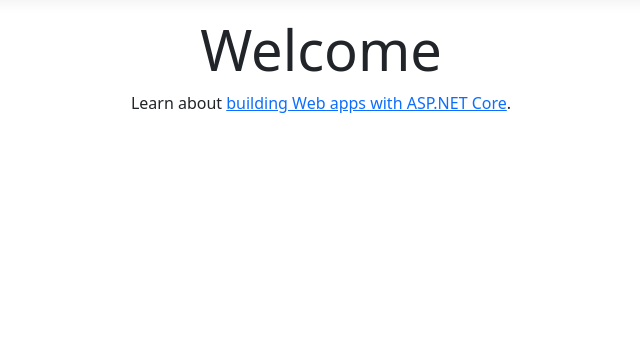
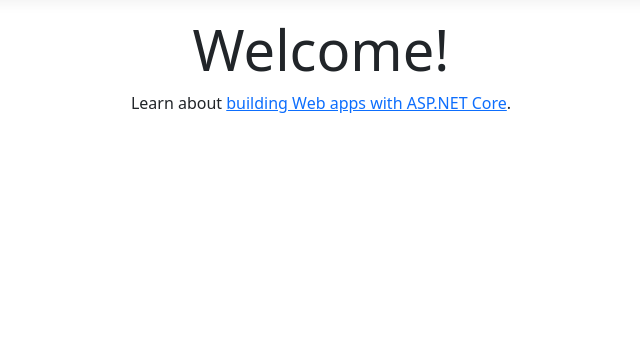
Before and after one commit to Maxiboy441/PixelPrime, an ASP.NET Core app: page / in a window 1280 px wide. Shown: the part 57-420 px from the top of the page, without its empty margins (319-959 px from the left). Run offline with ASP.NET Core 8, Linux system fonts and the light colour scheme; style sheets or scripts are compiled from the project's sources.

Commit message:
test: test git commit

```diff
--- a/Project/Project/Views/Home/Index.cshtml
+++ b/Project/Project/Views/Home/Index.cshtml
@@ -3,6 +3,6 @@
 }
 
 <div class="text-center">
-    <h1 class="display-4">Welcome</h1>
+    <h1 class="display-4">Welcome!</h1>
     <p>Learn about <a href="https://docs.microsoft.com/aspnet/core">building Web apps with ASP.NET Core</a>.</p>
 </div>
```
